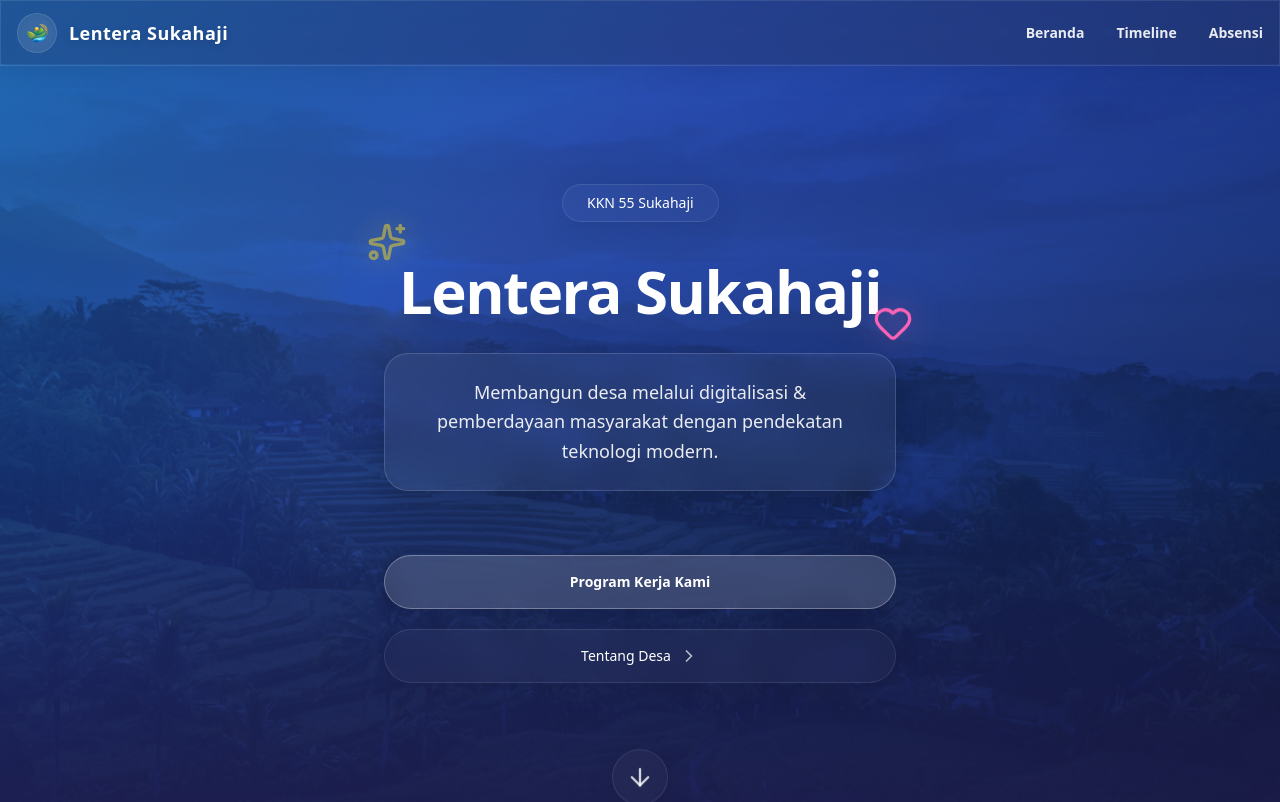
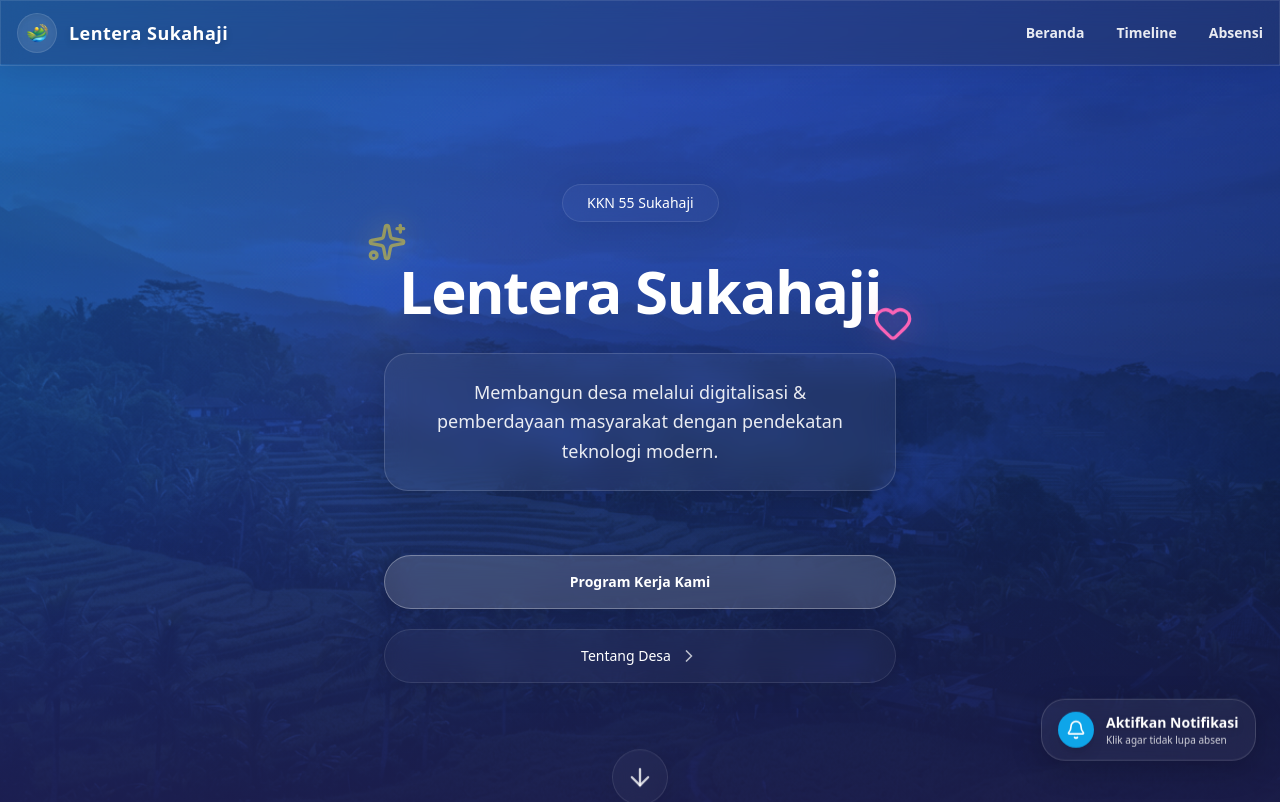
Before and after one commit to Fawwazfara/web-absen-lentera, a Next.js app: page / in a window 1280 px wide. Shown: the top 802 px of the page. Built offline with nearby package versions, Linux system fonts and the light colour scheme.

Commit message:
feat: add manual notification subscribe button

```diff
--- a/src/components/PwaRegister.tsx
+++ b/src/components/PwaRegister.tsx
@@ -1,6 +1,7 @@
 "use client";
 
-import { useEffect } from "react";
+import { useEffect, useState } from "react";
+import { Bell, BellRing, Info } from "lucide-react";
 
 function urlBase64ToUint8Array(base64String: string) {
   const padding = "=".repeat((4 - (base64String.length % 4)) % 4);
@@ -14,20 +15,57 @@ function urlBase64ToUint8Array(base64String: string) {
 }
 
 export default function PwaRegister() {
+  const [permission, setPermission] = useState<NotificationPermission | "unsupported">("default");
+  const [isSubscribing, setIsSubscribing] = useState(false);
+
   useEffect(() => {
-    const registerPwa = async () => {
+    if (!("Notification" in window) || !("serviceWorker" in navigator)) {
+      setPermission("unsupported");
+      return;
+    }
+
+    setPermission(Notification.permission);
+
+    // Initial background sync if already granted
+    if (Notification.permission === "granted") {
+      syncSubscription();
+    }
+  }, []);
+
+  const syncSubscription = async () => {
     try {
       const registration = await navigator.serviceWorker.register("/sw.js");
-        console.log("Service Worker registered");
+      if ("PushManager" in window) {
+        const subscription = await registration.pushManager.getSubscription();
+        if (subscription) {
+          await fetch("/api/subscribe", {
+            method: "POST",
+            body: JSON.stringify(subscription),
+            headers: { "Content-Type": "application/json" },
+          });
+          console.log("Background sync successful");
+        }
+      }
+    } catch (err) {
+      console.error("Background sync failed", err);
+    }
+  };
 
-        if ("PushManager" in window) {
-          // Check if already subscribed
+  const handleSubscribe = async () => {
+    if (permission === "denied") {
+      alert("Anda telah memblokir notifikasi. Silakan tekan ikon gembok 🔒 di atas browser Anda dan pilih 'Izinkan Notifikasi'.");
+      return;
+    }
+
+    setIsSubscribing(true);
+    try {
+      const registration = await navigator.serviceWorker.register("/sw.js");
+      const perm = await Notification.requestPermission();
+      setPermission(perm);
+
+      if (perm === "granted") {
         let subscription = await registration.pushManager.getSubscription();
-
         if (!subscription) {
-            // Ask for permission and subscribe
-            const permission = await Notification.requestPermission();
-            if (permission === "granted") {
           const publicVapidKey = process.env.NEXT_PUBLIC_VAPID_PUBLIC_KEY;
           if (publicVapidKey) {
             subscription = await registration.pushManager.subscribe({
@@ -36,33 +74,47 @@ export default function PwaRegister() {
             });
           }
         }
-          }
 
-          // Always sync the subscription to our server (in case previous attempts failed)
         if (subscription) {
           await fetch("/api/subscribe", {
             method: "POST",
             body: JSON.stringify(subscription),
-              headers: {
-                "Content-Type": "application/json",
-              },
+            headers: { "Content-Type": "application/json" },
           });
-            console.log("Push subscription sync'd with server");
+          alert("Yeay! Notifikasi berhasil diaktifkan. Anda akan menerima pengingat absen setiap hari.");
         }
       }
     } catch (err) {
-        console.error("SW Registration or Push failed:", err);
+      console.error("Failed to subscribe:", err);
+      alert("Gagal mengaktifkan notifikasi. Pastikan Anda tidak membukanya lewat browser bawaan WA/IG.");
+    } finally {
+      setIsSubscribing(false);
     }
   };
 
-    if ("serviceWorker" in navigator) {
-      if (document.readyState === "complete") {
-        registerPwa();
-      } else {
-        window.addEventListener("load", registerPwa);
+  if (permission === "granted" || permission === "unsupported") {
+    return null; // Sembunyikan jika sudah diizinkan atau tidak didukung
   }
+
+  return (
+    <div className="fixed bottom-6 right-6 z-50 animate-bounce">
+      <button
+        onClick={handleSubscribe}
+        disabled={isSubscribing}
+        className="glass-card px-4 py-3 flex items-center gap-3 bg-primary/20 hover:bg-primary/40 transition-all shadow-xl group border-primary/30"
+      >
+        <div className="bg-primary p-2 rounded-full shadow-lg group-hover:scale-110 transition-transform">
+          {isSubscribing ? (
+            <BellRing className="w-5 h-5 text-white animate-ping" />
+          ) : (
+            <Bell className="w-5 h-5 text-white" />
+          )}
+        </div>
+        <div className="flex flex-col text-left">
+          <span className="font-bold text-sm text-white drop-shadow-md">Aktifkan Notifikasi</span>
+          <span className="text-[10px] text-white/80 font-medium">Klik agar tidak lupa absen</span>
+        </div>
+      </button>
+    </div>
+  );
 }
-  }, []);
-
-  return null;
-}
```
Lines whose indentation alone changed are shown as unchanged.
